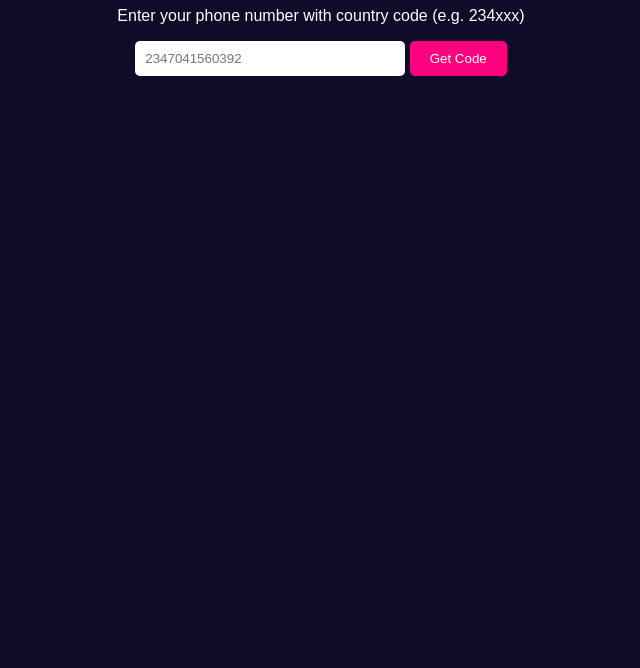
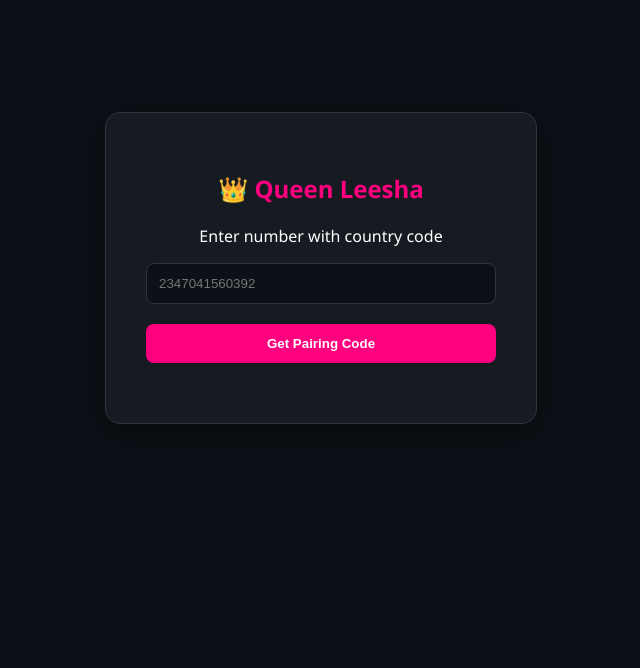
Before and after one commit to TrustTechie/session-site, a website: page index.html in a window 1280 px wide. Shown: the part 132-800 px from the top of the page, without its empty margins (319-959 px from the left). Drawn offline with Linux system fonts and the light colour scheme.

Commit message:
Refactor HTML structure and update styles

```diff
--- a/index.html
+++ b/index.html
@@ -1,42 +1,52 @@
 <!DOCTYPE html>
-<html>
+<html lang="en">
 <head>
-    <title>Queen Leesha MD Pairing</title>
+    <meta charset="UTF-8">
+    <meta name="viewport" content="width=device-width, initial-scale=1.0">
+    <title>Queen Leesha Pairing</title>
     <style>
-        body { background: #0f0c29; color: white; font-family: sans-serif; text-align: center; padding-top: 50px; }
-        input { padding: 10px; border-radius: 5px; border: none; width: 250px; }
-        button { padding: 10px 20px; background: #ff007f; color: white; border: none; border-radius: 5px; cursor: pointer; }
-        #codeDisplay { font-size: 2em; margin-top: 20px; color: #00ffcc; letter-spacing: 5px; }
+        body { background-color: #0d1117; color: #ffffff; font-family: 'Segoe UI', Tahoma, Geneva, Verdana, sans-serif; display: flex; align-items: center; justify-content: center; height: 100vh; margin: 0; }
+        .card { background-color: #161b22; padding: 40px; border-radius: 15px; box-shadow: 0 8px 32px rgba(0,0,0,0.5); width: 350px; text-align: center; border: 1px solid #30363d; }
+        h2 { color: #ff007f; margin-bottom: 20px; }
+        input { width: 100%; padding: 12px; margin-bottom: 20px; border-radius: 8px; border: 1px solid #30363d; background: #0d1117; color: white; box-sizing: border-box; }
+        button { background-color: #ff007f; color: white; border: none; padding: 12px 25px; border-radius: 8px; font-weight: bold; cursor: pointer; width: 100%; transition: 0.3s; }
+        button:hover { background-color: #d0006b; }
+        #code { font-size: 24px; font-weight: bold; color: #00ffcc; margin-top: 20px; letter-spacing: 3px; }
+        #status { margin-top: 15px; font-size: 14px; color: #8b949e; }
     </style>
 </head>
 <body>
-    <h1>👑 Queen Leesha MD-V1</h1>
-    <p>Enter your phone number with country code (e.g. 234xxx)</p>
-    <input type="text" id="number" placeholder="2347041560392">
-    <button onclick="getPairingCode()">Get Code</button>
-    <div id="codeDisplay"></div>
-    <p id="status"></p>
+    <div class="card">
+        <h2>👑 Queen Leesha</h2>
+        <p>Enter number with country code</p>
+        <input type="text" id="phone" placeholder="2347041560392">
+        <button onclick="getCode()">Get Pairing Code</button>
+        <div id="code"></div>
+        <div id="status"></div>
+    </div>
 
     <script>
-        async function getPairingCode() {
-            const num = document.getElementById('number').value;
-            const display = document.getElementById('codeDisplay');
-            const status = document.getElementById('status');
+        async function getCode() {
+            const num = document.getElementById('phone').value;
+            const codeDiv = document.getElementById('code');
+            const statusDiv = document.getElementById('status');
 
-            status.innerText = "Generating code... please wait";
-            display.innerText = "";
+            if(!num) return alert("Enter a number!");
+
+            codeDiv.innerText = "";
+            statusDiv.innerText = "Requesting code... ⏳";
 
             try {
-                const response = await fetch(`/pair?number=${num}`);
-                const data = await response.json();
-                if (data.code) {
-                    display.innerText = data.code;
-                    status.innerText = "Enter this code on your WhatsApp Notification.";
+                const res = await fetch(`/pair?number=${num}`);
+                const data = await res.json();
+                if(data.code) {
+                    codeDiv.innerText = data.code;
+                    statusDiv.innerText = "Notification sent! Enter code on your phone.";
                 } else {
-                    status.innerText = "Error: " + data.error;
+                    statusDiv.innerText = "Error: " + (data.error || "Unknown");
                 }
             } catch (e) {
-                status.innerText = "Failed to connect to server.";
+                statusDiv.innerText = "Server Unreachable.";
             }
         }
     </script>
```
